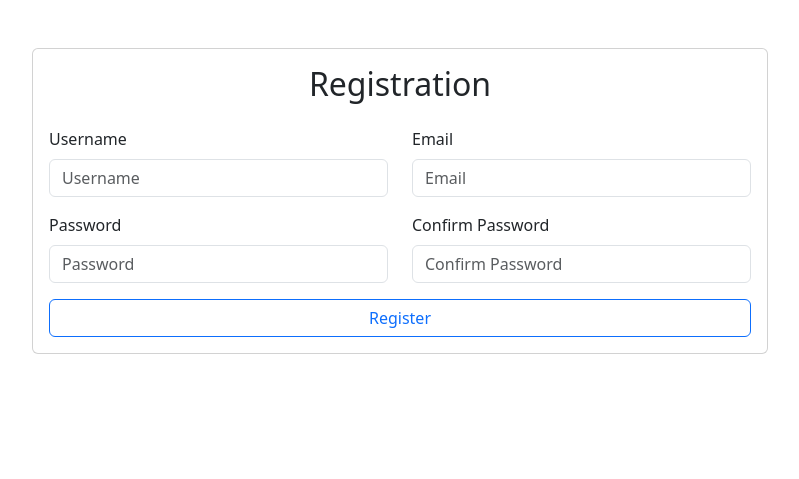
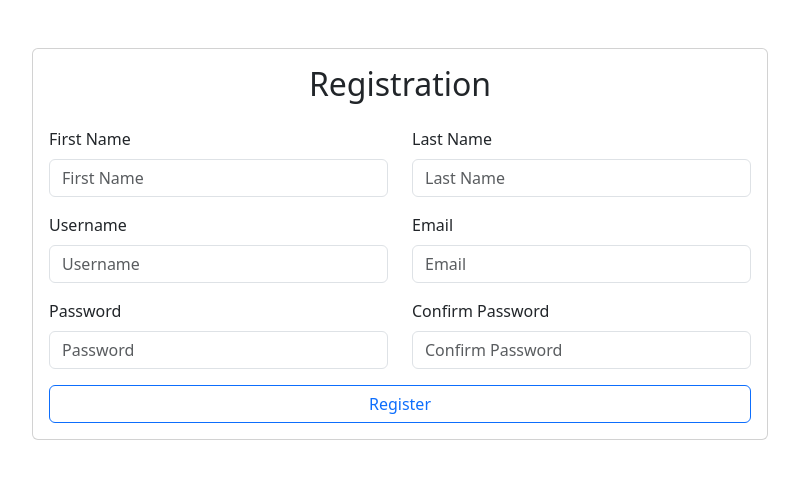
Before and after one commit to DenzelGitonga007/Upload-Abstracts, a Django app: page /register/ in a window 1280 px wide. Shown: the part 56-535 px from the top of the page, without its empty margins (240-1039 px from the left). Run offline with Django 5.2, Linux system fonts and the light colour scheme; some libraries are stand-ins or nearby versions.

Commit message:
first name and last name

```diff
--- a/accounts/forms.py
+++ b/accounts/forms.py
@@ -11,7 +11,7 @@ class CustomUserCreationForm(UserCreationForm):
 
     class Meta:
         model = CustomUser
-        fields = ("username", "email", "password1", "password2")
+        fields = ("username", "first_name", "last_name", "email", "password1", "password2")
 
     # Unique email
     def clean_email(self):
--- a/templates/accounts/register.html
+++ b/templates/accounts/register.html
@@ -10,6 +10,19 @@
                         <h2 class="card-title text-center mb-4">Registration</h2>
                         <form method="post">
                             {% csrf_token %}
+                            <!-- first_name and last_name -->
+                            <div class="row mb-3">
+                                <div class="col-sm-6">
+                                    <label for="id_first_name" class="form-label">First Name</label>
+                                    <input type="text" class="form-control" name="first_name" id="id_first_name" placeholder="First Name" required>
+                                </div>
+                                <div class="col-sm-6">
+                                    <label for="id_last_name" class="form-label">Last Name</label>
+                                    <input type="text" class="form-control" id="id_last_name" name="last_name" placeholder="Last Name" required>
+                                </div>
+                            </div>
+                            <!-- End of first_name and last_name -->
+                            <!-- Username and email -->
                             <div class="row mb-3">
                                 <div class="col-sm-6">
                                     <label for="id_username" class="form-label">Username</label>
@@ -20,6 +33,7 @@
                                     <input type="email" class="form-control" id="id_email" name="email" placeholder="Email" required>
                                 </div>
                             </div>
+                            <!-- End of username and email -->
                             <div class="row mb-3">
                                 <div class="col-sm-6">
                                     <label for="id_password1" class="form-label">Password</label>
--- a/templates/index.html
+++ b/templates/index.html
@@ -5,7 +5,7 @@
     <div class="container p-5 mt-4 bg-primary text-white rounded">
         <div class="jumbotron">
             {% if user.is_authenticated %}
-                <h3 class="display-6">Hello, {{ user.username }}!</h3>
+                <h3 class="display-6">Hello, {{ user.get_full_name }}!</h3>
                 <p class="lead">Welcome to Hillary Ngweno Conference 2024 Abstracts System.</p>
                 {% if user.is_superuser %}
                     <hr class="my-4">
```
Also changed, not shown: db.sqlite3.
